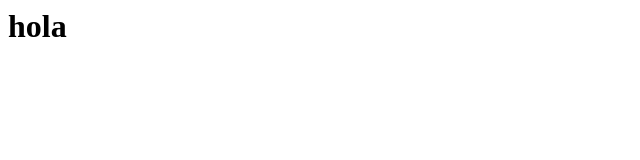
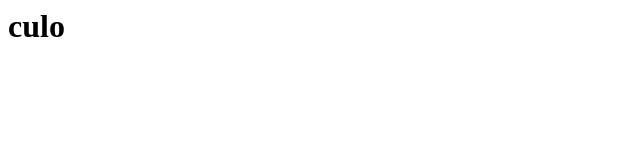
Before and after one commit to ValenLaz/plataformas-moviles-entregas, a plain HTML site: page index.html in a window 1280 px wide. Shown: the full height of the page, 0-640 px from the left. Drawn offline with Linux system fonts and the light colour scheme.

Commit message:
Update index.html

```diff
--- a/index.html
+++ b/index.html
@@ -1,5 +1,5 @@
 <html>
   <head>
-  <h1> hola </h1>
+  <h1> culo </h1>
   </head>
 </html>
```
